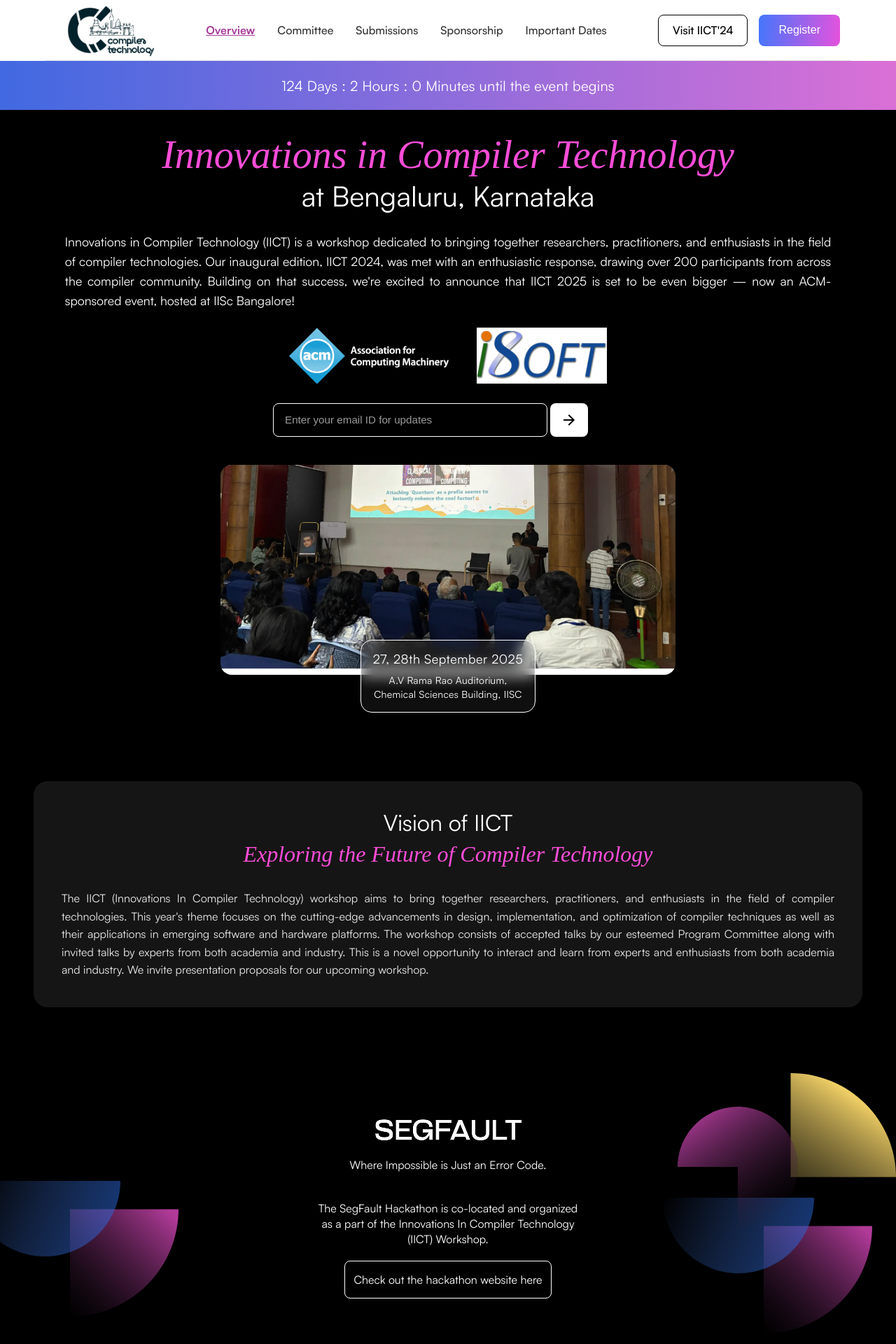
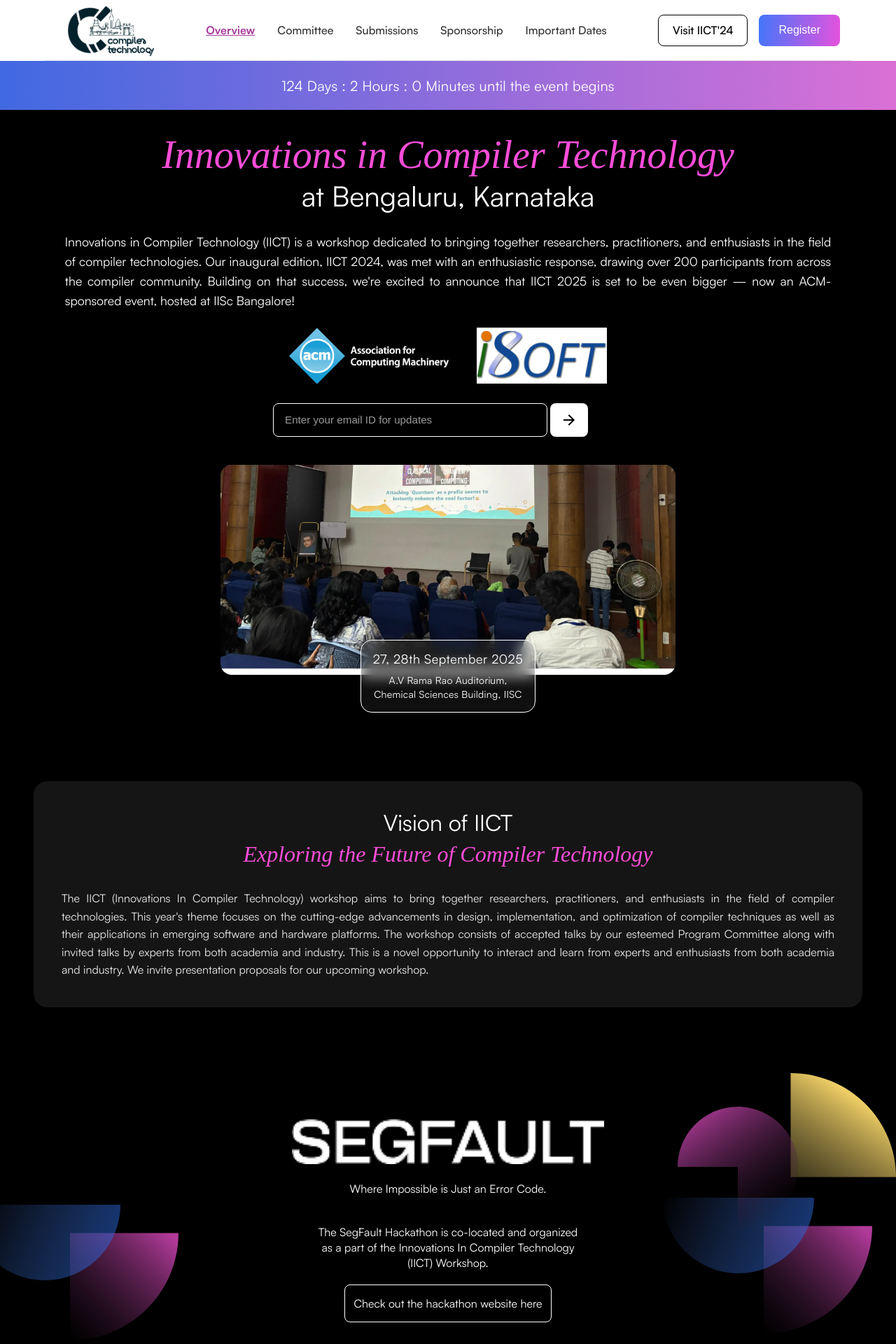
Before and after one commit to compilertech/compilertech-fe, a React (Vite) app: page / in a window 1280 px wide. Shown: the top 1920 px of the page at 70% size. Built offline with nearby package versions, Linux system fonts and the light colour scheme.

Commit message:
Segfault Logo

```diff
--- a/src/components/2025Page/Segfault.tsx
+++ b/src/components/2025Page/Segfault.tsx
@@ -96,9 +96,9 @@ const HackathonButton = styled.button`
 `;
 
 const SegFaultLogoImg = styled.img`
-  width: 120%
+  width: 120%;
   @media (max-width: ${MOBILE_BREAKPOINT}) {
-    width: 90%;
+    width: 95%;
   }
 `;
 
```
